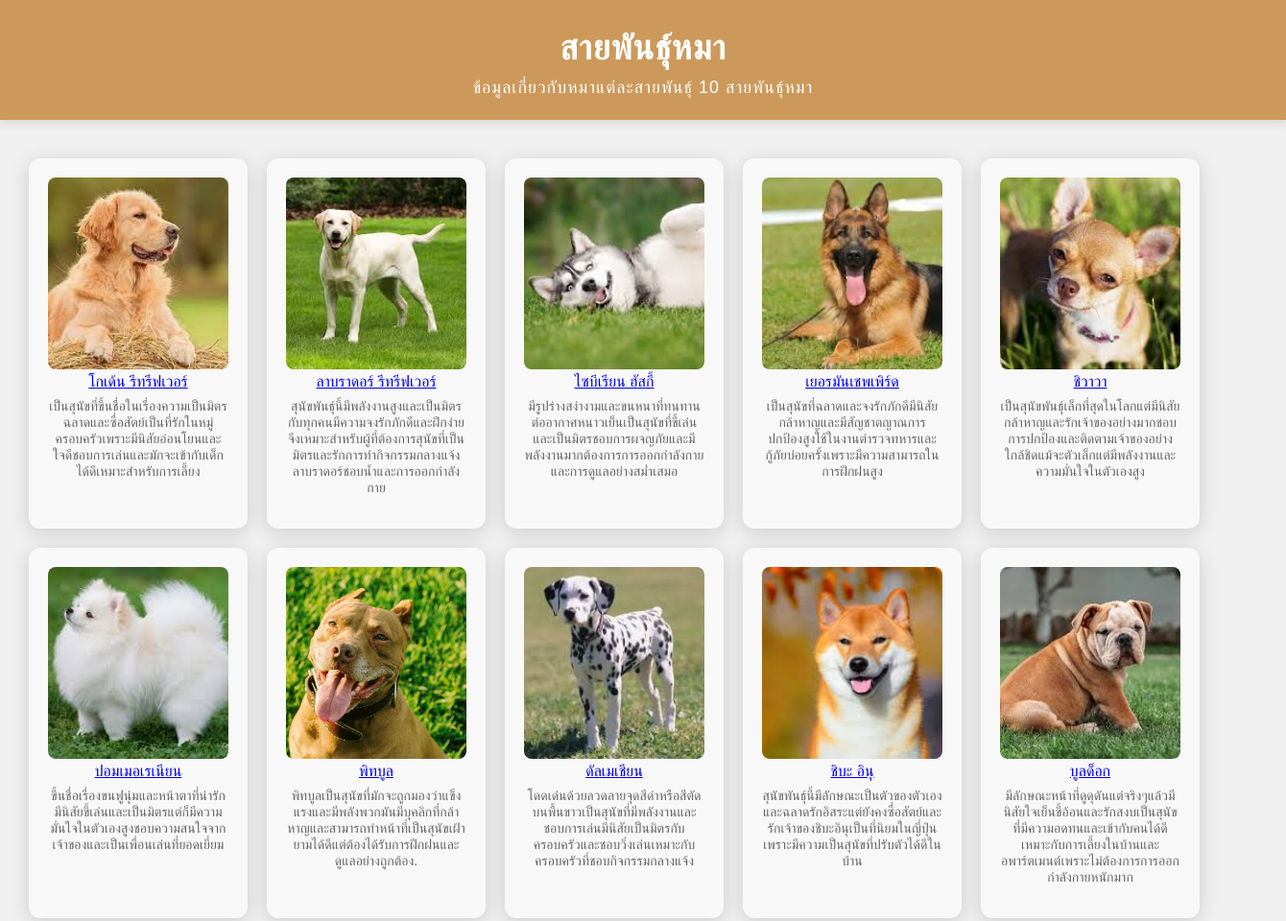
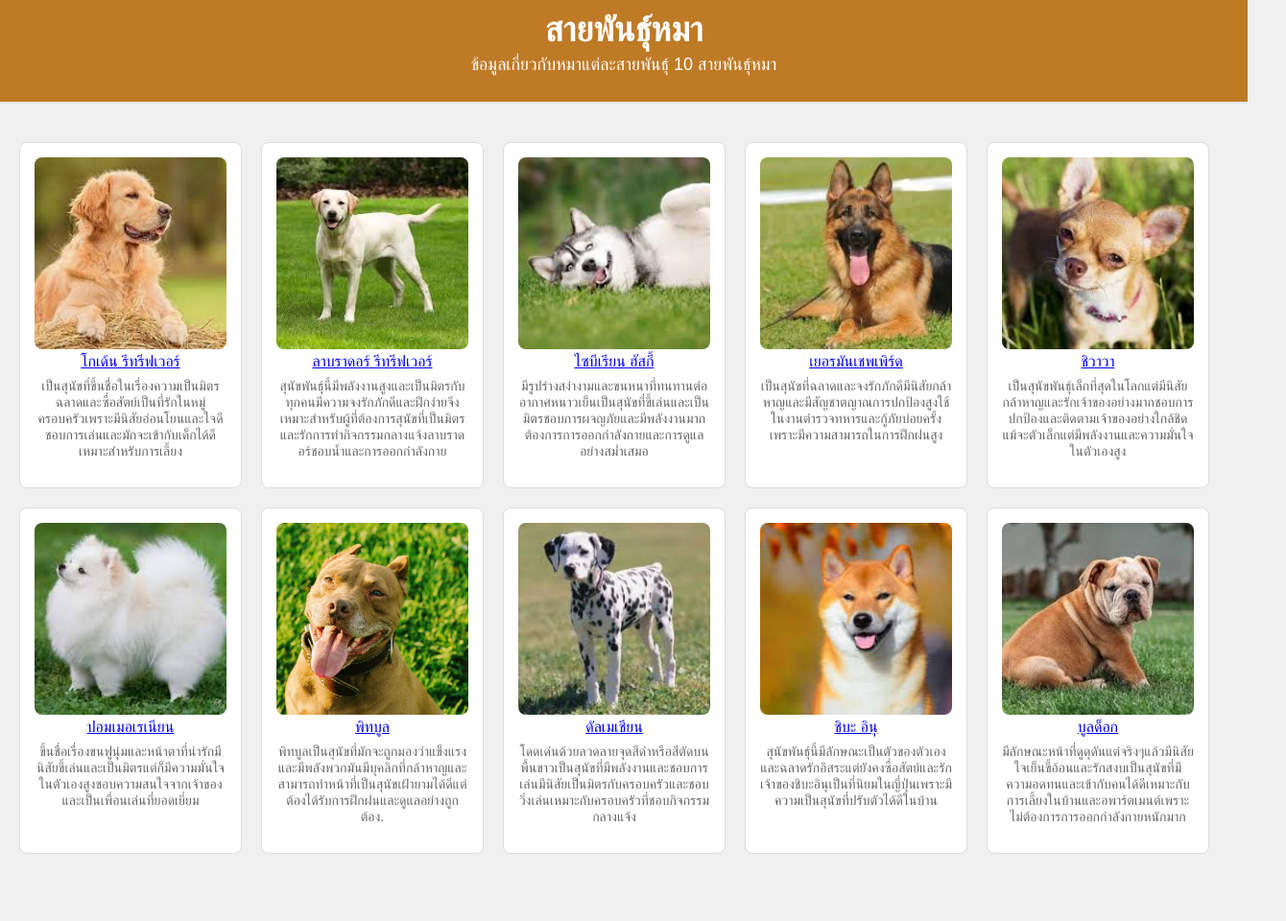
Before and after one commit to Gamolsak-tnk/Front-end_Gamolsak, a plain HTML site: page weeek5/index.html in a window 1280 px wide. Shown: the top 960 px of the page at 96% size, 1340 px wide, since content can reach past the window. After the commit the page ends 910 px from the top, so only its background shows below. Drawn offline with Linux system fonts and the light colour scheme.

Commit message:
ออกเเบบเว็บสัตว์ w5

```diff
--- a/weeek5/tendog.css
+++ b/weeek5/tendog.css
@@ -1,111 +1,72 @@
 /* Global Styling */
 body {
-    font-family: 'Arial', sans-serif; /* ใช้ฟอนต์ Arial เพื่อให้อ่านง่าย */
-    background-color: #f0f0f0; /* เปลี่ยนพื้นหลังให้ดูสะอาด */
-    margin: 0; /* ไม่มีระยะห่างจากขอบ */
-    padding: 0; /* ไม่มีการเว้นช่องภายใน */
-    display: flex; /* ใช้ Flexbox เพื่อจัดองค์ประกอบ */
-    justify-content: center; /* จัดให้องค์ประกอบอยู่กลาง */
-    align-items: flex-start; /* เรียงองค์ประกอบจากด้านบน */
-    min-height: 100vh; /* ความสูงเต็มจอ */
-    flex-direction: column; /* จัดเรียงองค์ประกอบในแนวตั้ง */
-    box-sizing: border-box; /* คำนวณขนาดรวมทั้ง padding และ border */
-    color: #333; /* กำหนดสีข้อความ */
+    font-family: Arial, sans-serif;
+    background-color: #f0f0f0;
+    margin: 0;
+    padding: 0;
+    display: flex;
+    justify-content: center;
+    align-items: flex-start;
+    min-height: 100vh;
+    flex-direction: column;
+    color: #333;
 }
 
 /* Header Styling */
 header {
-    text-align: center; /* จัดข้อความใน header ให้กึ่งกลาง */
-    background-color: #bf7a26bc; /* สีพื้นหลังของ header */
-    padding: 5px 30px; /* เพิ่มช่องว่างภายใน */
-    width: 100%; /* ใช้ความกว้างเต็มที่ */
-    color: white; /* เปลี่ยนสีข้อความใน header เป็นขาว */
-    box-shadow: 0 4px 10px rgba(0, 0, 0, 0.1); /* เพิ่มเงาใต้ header */
-    margin-bottom: 40px; /* เพิ่มช่องว่างด้านล่าง */
+    text-align: center;
+    background-color: #bf7a26;
+    padding: 10px 10px;  /* เพิ่ม padding เพื่อให้ header ดูมีระยะห่างมากขึ้น */
+    color: white;
+    border-bottom: 2px solid #e6e6e6;
+    width: 100%;
 }
 
 header h1 {
-    font-size: 36px; /* ขยายขนาดตัวอักษร */
-    font-weight: 700; /* ตัวหนา */
-    margin-bottom: 10px; /* เพิ่มช่องว่างด้านล่าง */
-    letter-spacing: 1px; /* เพิ่มช่องว่างระหว่างตัวอักษร */
+    font-size: 36px;
+    margin: 0;
 }
 
 header p {
-    font-size: 18px; /* ขนาดตัวอักษรในพารากราฟ */
-    font-weight: 400; /* ใช้ตัวปกติ */
-    margin-top: 0; /* ไม่มีช่องว่างด้านบน */
-    letter-spacing: 1px; /* เพิ่มช่องว่างระหว่างตัวอักษร */
+    font-size: 18px;
+    margin-top: 5px;
 }
 
 /* Container for Dog Cards */
 .container {
-    display: grid; /* ใช้ Grid layout */
-    grid-template-columns: repeat(5, 1fr); /* แสดง 5 คอลัมน์ */
-    gap: 20px; /* เพิ่มช่องว่างระหว่างการ์ด */
-    width: 100%; /* ใช้ความกว้างเต็มที่ */
-    max-width: 1300px; /* จำกัดความกว้างสูงสุด */
-    padding: 0 30px; /* เพิ่มช่องว่างด้านใน */
-    margin: 0 auto; /* จัดให้อยู่กลาง */
-    box-sizing: border-box; /* รวม padding ในขนาด */
-    padding-bottom: 50px; /* เพิ่มช่องว่างด้านล่าง */
+    display: grid;
+    grid-template-columns: repeat(5, 1fr);
+    gap: 20px;
+    width: 100%;
+    max-width: 100%;  /* ใช้ความกว้างเต็มที่ */
+    padding: 20px; /* เพิ่ม padding ให้กรอบการ์ดไม่ติดขอบ */
+    margin-top: 20px;
+    box-sizing: border-box;
 }
 
 .dog-card {
-    background-color: #fff; /* พื้นหลังสีขาว */
-    border-radius: 12px; /* มุมโค้งมน */
-    box-shadow: 0 4px 20px rgba(0, 0, 0, 0.15); /* เงาให้การ์ดดูมีมิติ */
-    padding: 20px; /* ช่องว่างภายในการ์ด */
-    text-align: center; /* จัดข้อความในการ์ดให้กึ่งกลาง */
-    transition: transform 0.3s ease, box-shadow 0.3s ease; /* การเคลื่อนไหวเมื่อ hover */
-    background-color: #f8f8f8; /* พื้นหลังการ์ด */
-}
-
-.dog-card:hover {
-    transform: translateY(-8px); /* การ์ดยกขึ้นเมื่อ hover */
-    box-shadow: 0 6px 15px rgba(0, 0, 0, 0.2); /* เงาเข้มขึ้น */
+    background-color: #fff;
+    border: 1px solid #ddd;
+    border-radius: 8px;
+    padding: 15px;
+    text-align: center;
+    box-sizing: border-box;
 }
 
 .dog-card img {
-    width: 100%; /* กำหนดให้ภาพมีความกว้างเต็มที่ */
-    height: 200px; /* ความสูงของภาพ */
-    object-fit: cover; /* ทำให้ภาพไม่ผิดสัดส่วน */
-    border-radius: 8px; /* มุมโค้งมน */
+    width: 100%;
+    height: 200px;
+    object-fit: cover;
+    border-radius: 8px;
 }
 
 .dog-card h3 {
-    font-size: 20px; /* ขนาดตัวอักษรในชื่อการ์ด */
-    margin-top: 10px; /* เพิ่มช่องว่างด้านบน */
-    color: #333; /* สีข้อความ */
+    font-size: 18px;
+    margin-top: 10px;
 }
 
 .dog-card p {
-    font-size: 14px; /* ขนาดตัวอักษรในคำอธิบาย */
-    color: #666; /* สีข้อความในพารากราฟ */
-    margin-top: 8px; /* เพิ่มช่องว่างด้านบน */
+    font-size: 14px;
+    color: #666;
+    margin-top: 8px;
 }
-
-/* Media Queries for Responsive Design */
-@media (max-width: 1200px) {
-    .container {
-        grid-template-columns: repeat(4, 1fr); /* แสดง 4 คอลัมน์บนหน้าจอที่เล็กลง */
-    }
-}
-
-@media (max-width: 1024px) {
-    .container {
-        grid-template-columns: repeat(3, 1fr); /* แสดง 3 คอลัมน์เมื่อหน้าจอเล็กลง */
-    }
-}
-
-@media (max-width: 768px) {
-    .container {
-        grid-template-columns: 1fr 1fr; /* แสดง 2 คอลัมน์เมื่อหน้าจอเล็กลง */
-    }
-}
-
-@media (max-width: 480px) {
-    .container {
-        grid-template-columns: 1fr; /* แสดง 1 คอลัมน์เมื่อหน้าจอเล็กมาก */
-    }
-}
```
Also changed, not shown: weeek5/dogten/style.css (+0 -25 lines).
